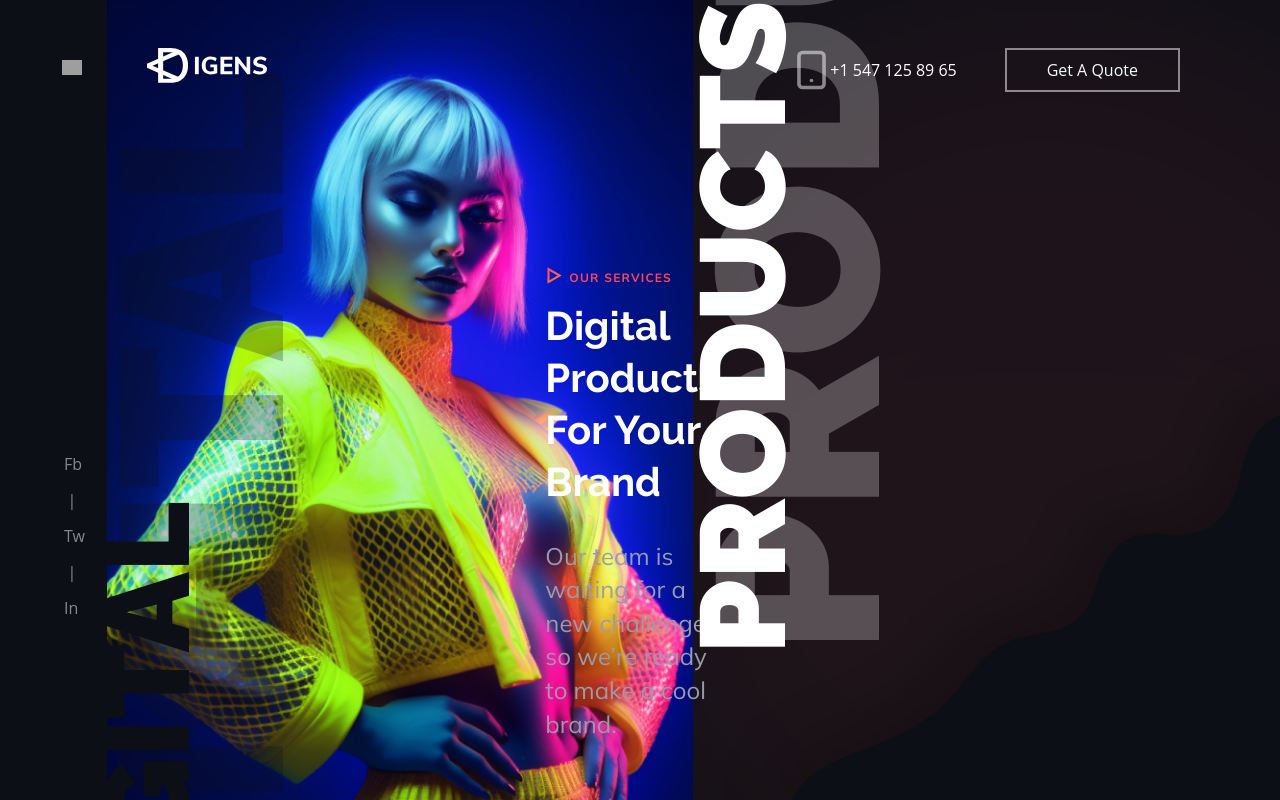
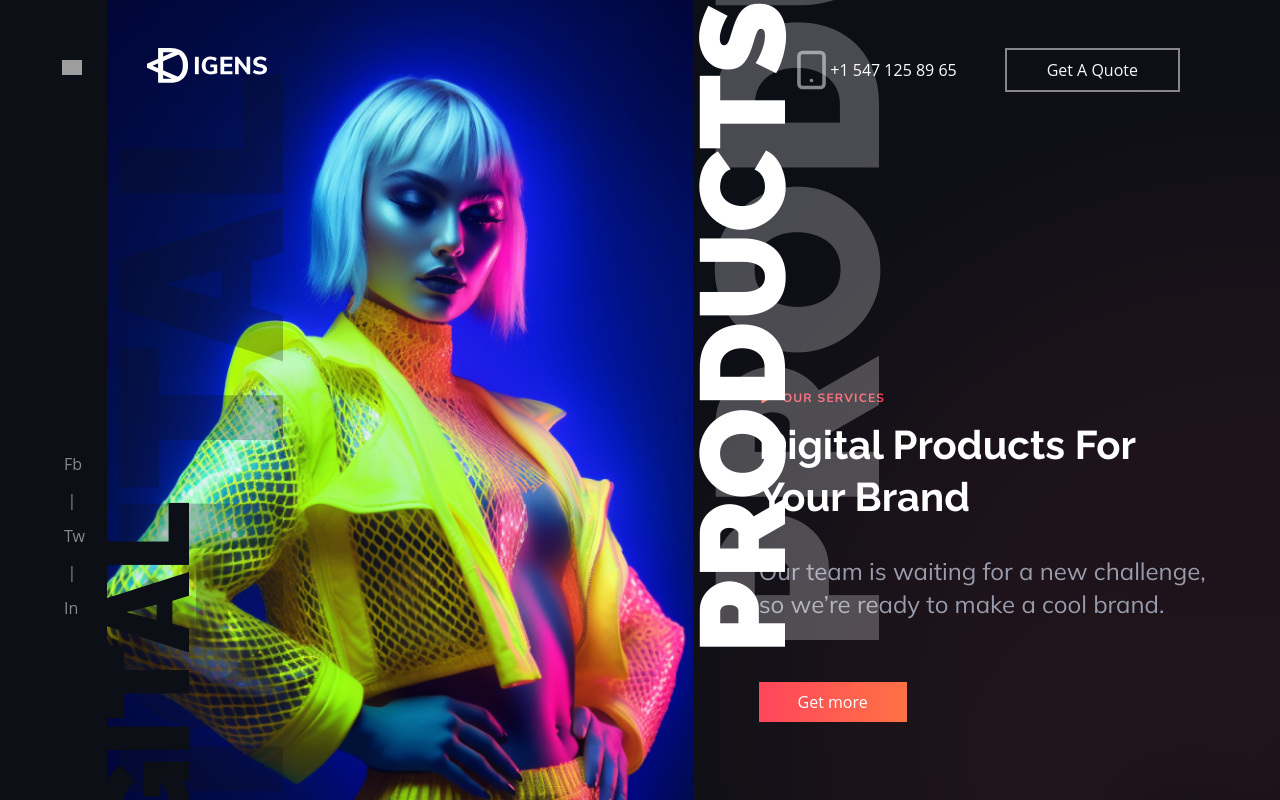
Before and after one commit to AnastasiiaSorina/html-css-markup, a React app: page / in a window 1280 px wide. Shown: the top 800 px of the page. Built offline with nearby package versions, Linux system fonts and the light colour scheme; grey boxes are pictures that could not be loaded; the HTML template or start-up script is replaced by a standard one.

Commit message:
Update _hero.scss

```diff
--- a/src/_styles/_hero.scss
+++ b/src/_styles/_hero.scss
@@ -27,6 +27,7 @@
   }
 
   .background-spot {
+    @include background-spot-svg;
     bottom: -260px;
   }
 
```
